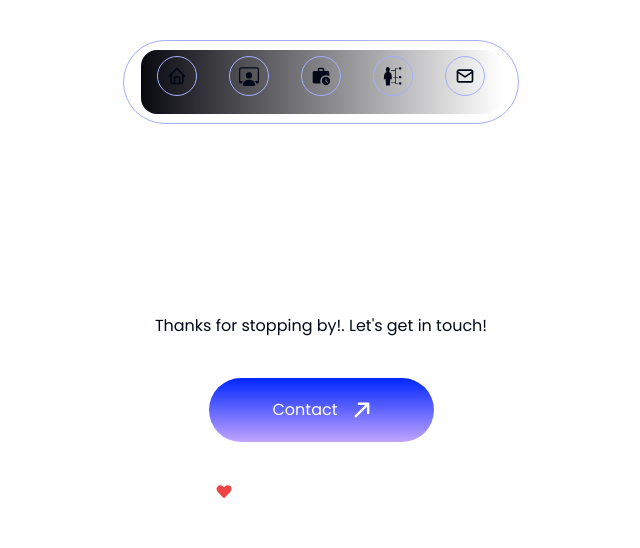
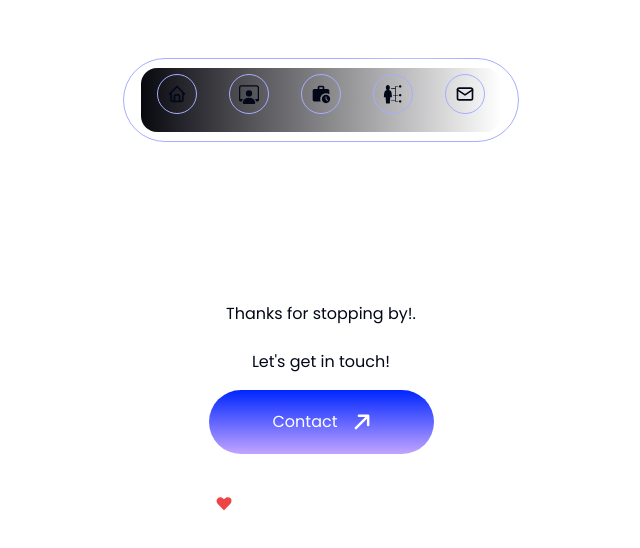
Before and after one commit to AdamGordonNY/portfolio2024, a Next.js app: page /contact in a window 1280 px wide. Shown: the top 548 px of the page, without its empty margins (319-959 px from the left). Built offline with nearby package versions, Linux system fonts and the light colour scheme.

Commit message:
fixed issue on non xl screens

```diff
--- a/app/contact/page.tsx
+++ b/app/contact/page.tsx
@@ -3,9 +3,9 @@ import React from "react";
 
 const Page = () => {
   return (
-    <main className="flex w-full flex-1 items-center justify-normal">
+    <div className="flex w-full flex-1 items-center justify-normal bg-transparent">
       <Contact />
-    </main>
+    </div>
   );
 };
 
--- a/app/layout.tsx
+++ b/app/layout.tsx
@@ -23,11 +23,14 @@ export default function RootLayout({
   return (
     <html lang="en">
       <body
-        className={`${inter.className} ${figtree.className} ${poppins.className} dark:bg-dot-white/[0.2] flex min-h-screen w-full flex-1 grow flex-col items-center justify-center bg-white-900 dark:bg-dark-200`}
+        className={`${inter.className} ${figtree.className} ${poppins.className} flex min-h-screen w-full flex-1 grow flex-col items-center justify-center bg-white-900 dark:bg-dark-200`}
       >
         <ThemeContextProvider>
-          <Navbar />
-          {children}
+          <main className="z-60 flex flex-1 flex-col items-center justify-center px-0">
+            <Navbar className="fixed left-0 z-50 h-10 w-full lg:top-20" />
+            {children}
+            <footer className="bg-white-100 dark:bg-dark-800 fixed bottom-0 z-20 flex h-20 w-full items-center justify-between px-8 md:hidden"></footer>
+          </main>
         </ThemeContextProvider>
       </body>
     </html>
--- a/app/page.tsx
+++ b/app/page.tsx
@@ -2,8 +2,8 @@ import Landing from "@/components/Landing";
 
 export default function Home() {
   return (
-    <main className="flex min-h-screen min-w-full  flex-col items-center  justify-center bg-dark-200 ">
+    <div className="flex  min-w-full flex-col items-center  justify-center bg-dark-200 lg:px-10 ">
       <Landing />
-    </main>
+    </div>
   );
 }
--- a/components/Contact.tsx
+++ b/components/Contact.tsx
@@ -7,10 +7,9 @@ import { GradientButton } from "./TailwindCssButtons";
 import { HeartIcon } from "lucide-react";
 const Contact = () => {
   return (
-    <main className="flex min-h-screen w-full flex-col items-center justify-center bg-white-900 pt-10 dark:bg-dark-100">
-      <h1 className="modern-h1 mb-6">
-        Thanks for stopping by!. Let&apos;s get in touch!
-      </h1>
+    <div className="flex min-h-screen w-full flex-col items-center justify-center bg-white-900 pt-10 dark:bg-inherit dark:text-white-800">
+      <h1 className="modern-h1 mb-6 ">Thanks for stopping by!.</h1>
+      <h2 className="modern-h2"> Let&apos;s get in touch!</h2>
       <GradientButton text="Contact" className="z-20 mx-auto my-4" />
       <div className="mb-6 flex flex-row justify-center space-x-6">
         <p className="modern-body-regular text-white-900">
@@ -23,7 +22,7 @@ const Contact = () => {
           <HeartIcon size={20} className="fill-red-500 stroke-white-900" />
         </p>
       </div>
-    </main>
+    </div>
   );
 };
 
--- a/components/Landing.tsx
+++ b/components/Landing.tsx
@@ -6,9 +6,8 @@ import { GradientButton } from "./TailwindCssButtons";
 
 const Landing = () => {
   return (
-    <section className="z-10 flex min-w-full  flex-col items-center justify-between place-self-center bg-transparent ">
-      <div className="my-20">
-        {" "}
+    <section className="z-10 flex min-w-full translate-y-10 flex-col items-center justify-between  bg-transparent px-0">
+      <div className="flex min-w-full flex-col px-0 pt-[200px]">
         <p className="heading-1-bold items-center justify-center text-center text-white-800 ">
           Hi! I&apos;m{" "}
           <span className="heading-1-bold z-10  items-center justify-center bg-gradient-to-r from-gradient-start to-gradient-end bg-clip-text text-center text-transparent">
@@ -24,14 +23,19 @@ const Landing = () => {
           experience working with Laravel, Nuxt.JS, and Vue.
         </p>
       </div>{" "}
-      <GradientButton text="View My Work" className="place-self-center px-5" />
+      <div className="flex flex-col items-center justify-center py-10">
+        <GradientButton
+          text="View My Work"
+          className="place-self-center px-5"
+        />
         <Image
           src="/images/splash.png"
           alt="hero"
           width={800}
           height={600}
-        className="place-self-center"
+          className="translate-y-10 place-self-center"
         />{" "}
+      </div>
     </section>
   );
 };
--- a/components/Projects/ProjectOverview.tsx
+++ b/components/Projects/ProjectOverview.tsx
@@ -5,7 +5,7 @@ import { projectList } from "@/lib/projects";
 
 const ProjectOverview = () => {
   return (
-    <div className="bg-dark-gradient flex w-full columns-2 gap-x-4  ">
+    <div className="bg-dark-gradient flex w-full columns-2 flex-col gap-y-4 md:pt-[200px]  ">
       {projectList.map((project) => (
         <div key={project.title} className="break-inside-avoid-column ">
           <ProjectCard caseStudy={project!} key={project.title} />
--- /dev/null
+++ b/components/ui/container-scroll-animation.tsx
@@ -0,0 +1,95 @@
+"use client";
+import React, { useRef } from "react";
+import { useScroll, useTransform, motion, MotionValue } from "framer-motion";
+
+export const ContainerScroll = ({
+  titleComponent,
+  children,
+}: {
+  titleComponent: string | React.ReactNode;
+  children: React.ReactNode;
+}) => {
+  const containerRef = useRef<any>(null);
+  const { scrollYProgress } = useScroll({
+    target: containerRef,
+  });
+  const [isMobile, setIsMobile] = React.useState(false);
+
+  React.useEffect(() => {
+    const checkMobile = () => {
+      setIsMobile(window.innerWidth <= 768);
+    };
+    checkMobile();
+    window.addEventListener("resize", checkMobile);
+    return () => {
+      window.removeEventListener("resize", checkMobile);
+    };
+  }, []);
+
+  const scaleDimensions = () => {
+    return isMobile ? [0.7, 0.9] : [1.05, 1];
+  };
+
+  const rotate = useTransform(scrollYProgress, [0, 1], [20, 0]);
+  const scale = useTransform(scrollYProgress, [0, 1], scaleDimensions());
+  const translate = useTransform(scrollYProgress, [0, 1], [0, -100]);
+
+  return (
+    <div
+      className="relative flex h-[60rem] items-center justify-center p-2 md:h-[80rem] md:p-20"
+      ref={containerRef}
+    >
+      <div
+        className="relative w-full py-10 md:py-40"
+        style={{
+          perspective: "1000px",
+        }}
+      >
+        <Header translate={translate} titleComponent={titleComponent} />
+        <Card rotate={rotate} translate={translate} scale={scale}>
+          {children}
+        </Card>
+      </div>
+    </div>
+  );
+};
+
+export const Header = ({ translate, titleComponent }: any) => {
+  return (
+    <motion.div
+      style={{
+        translateY: translate,
+      }}
+      className="div mx-auto max-w-5xl text-center"
+    >
+      {titleComponent}
+    </motion.div>
+  );
+};
+
+export const Card = ({
+  rotate,
+  scale,
+  children,
+}: {
+  rotate: MotionValue<number>;
+  scale: MotionValue<number>;
+  translate: MotionValue<number>;
+  children: React.ReactNode;
+}) => {
+  return (
+    <motion.div
+      style={{
+        rotateX: rotate,
+        scale,
+        boxShadow:
+          "0 0 #0000004d, 0 9px 20px #0000004a, 0 37px 37px #00000042, 0 84px 50px #00000026, 0 149px 60px #0000000a, 0 233px 65px #00000003",
+      }}
+      className="mx-auto -mt-12 h-[30rem] w-full max-w-5xl rounded-[30px] border-4 border-[#6C6C6C] bg-[#222222] p-2 shadow-2xl md:h-[40rem] md:p-6"
+    >
+      <div className=" bg-gray-100 size-full  overflow-hidden rounded-2xl dark:bg-zinc-900 md:rounded-2xl md:p-4 ">
+        {children}
+      </div>
+    </motion.div>
+  );
+};
--- a/lib/projects.ts
+++ b/lib/projects.ts
@@ -40,7 +40,7 @@ export const projectList: CaseStudy[] = [
     title: "Overflow GPT",
     description:
       "A StackOverflow clone that uses the power of Generative AI to answer questions",
-    cardImage: "images/doSlanted.svg",
+    cardImage: "images/docard.svg",
     images: ["images/doSlanted.svg"],
     links: {
       repo: "https://github.com/adamgordonny/devoverflow",
--- a/tailwind.config.ts
+++ b/tailwind.config.ts
@@ -27,6 +27,13 @@ const config = {
         "2xl": "1400px",
         mq450: {
           raw: "screen and (max-width: 450px)",
+        },
+        xl: "1200px",
+        lg: "1024px",
+        md: "768px",
+        sm: "640px",
+        mq800: {
+          raw: "screen and (max-width: 800px)",
         },
       },
     },
```
Also changed, not shown: 1 other file (tests, documents, lock files or other folders). Lines whose indentation alone changed are shown as unchanged.
